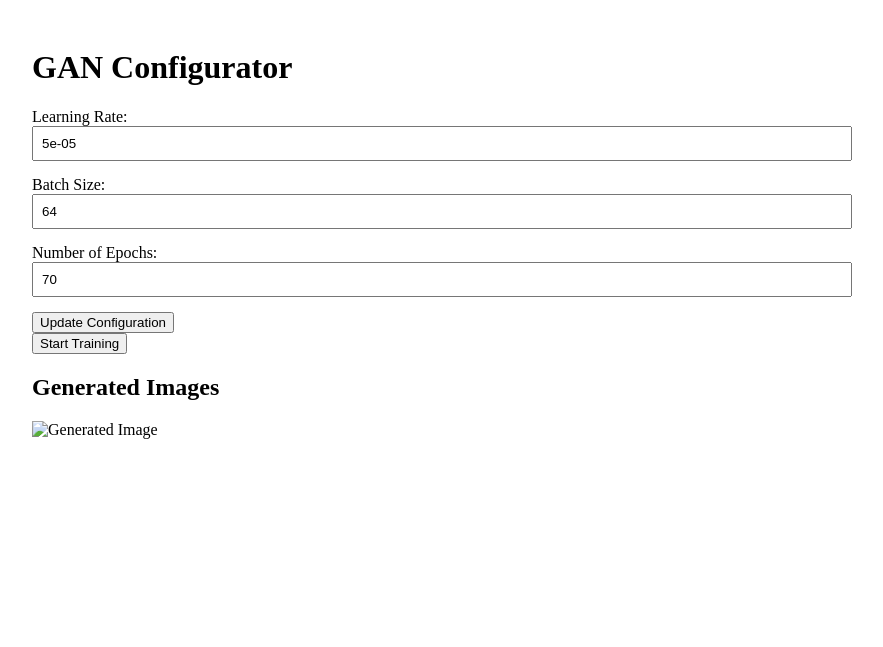
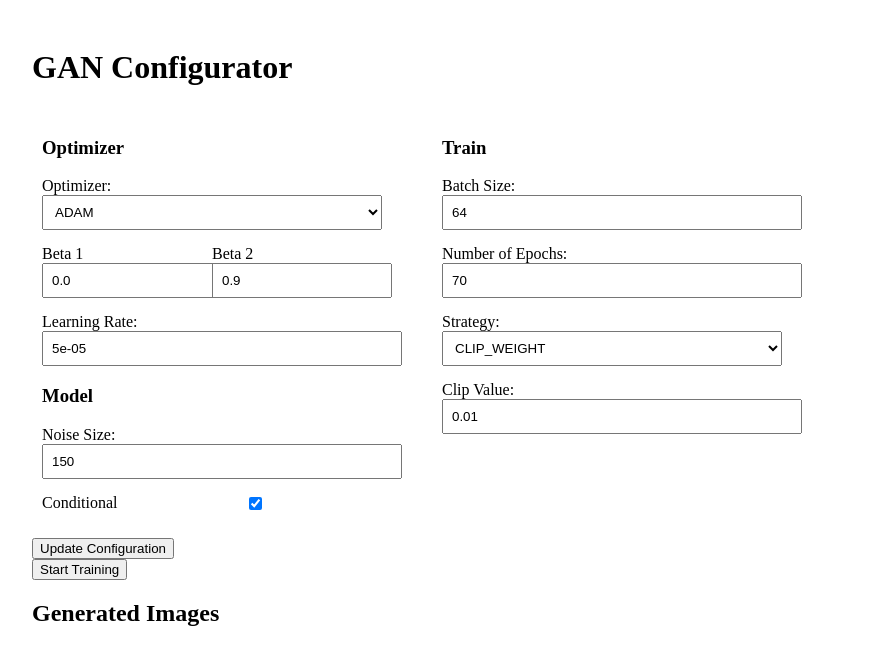
Before and after one commit to OrlovAlexandr/GAN_mnist_practice, a Flask app: page / in a window 1280 px wide. Shown: the top 647 px of the page, without its empty margins (208-1091 px from the left). Run offline with Flask 3, Linux system fonts and the light colour scheme.

Commit message:
GAN Configurator parameters added to the page

```diff
--- a/app.py
+++ b/app.py
@@ -2,6 +2,8 @@ import threading
 import time
 from pathlib import Path
 
+from config import Optimizer
+from config import Strategy
 from config import cfg
 from flask import Flask
 from flask import Response
@@ -35,13 +37,20 @@ def start_training():
     return jsonify({"status": "error", "message": "Training already in progress."})
 
 
-@app.route("/update_config", methods=["POST"])
+@app.route('/update_config', methods=['POST'])
 def update_config():
-    new_config = request.form.to_dict()
-    for key, value in new_config.items():
+    for key, value in request.form.items():
         if hasattr(cfg, key):
-            setattr(cfg, key, type(getattr(cfg, key))(value))
-    return jsonify({"status": "success", "message": "Configuration updated successfully"})
+            current_value = getattr(cfg, key)
+            if isinstance(current_value, Optimizer):
+                setattr(cfg, key, Optimizer[value])
+            elif isinstance(current_value, Strategy):
+                setattr(cfg, key, Strategy[value])
+            elif isinstance(current_value, bool):
+                setattr(cfg, key, value == 'on')
+            else:
+                setattr(cfg, key, type(current_value)(value))
+    return jsonify({"message": "Configuration updated successfully!"})
 
 
 @app.route("/get_latest_image")
@@ -67,16 +76,17 @@ def image_stream():
     def stream():
         global latest_image_file  # noqa: PLW0603
         while True:
-            new_image_file = sorted(image_path.glob('*.png'))[-1] if any(image_path.iterdir()) else None
-            if new_image_file != latest_image_file and is_file_complete(new_image_file):
-                latest_image_file = new_image_file
-                yield f"data: {latest_image_file.name}\n\n"
+            if image_path.exists():
+                new_image_file = sorted(image_path.glob('*.png'))[-1] if any(image_path.iterdir()) else None
+                if new_image_file and new_image_file != latest_image_file and is_file_complete(new_image_file):
+                    latest_image_file = new_image_file
+                    yield f"data: {latest_image_file.name}\n\n"
             time.sleep(1)
 
     return Response(stream(), content_type="text/event-stream")
 
 
-@app.route(f'/{image_path!s}/<path:filename>')
+@app.route(f'/{image_path}/<path:filename>')
 def static_images(filename):
     return send_from_directory(str(image_path), filename)
 
--- a/main.py
+++ b/main.py
@@ -32,7 +32,7 @@ def start_train():
     logger.info('Loaded data length: %d', len(loader))
 
     train_path = create_train_path()
-    train_model(loader, train_path)
+    train_model(loader, train_path, cfg.conditional)
 
 
 if __name__ == '__main__':
--- a/templates/index.html
+++ b/templates/index.html
@@ -10,16 +10,63 @@
         .form-group { margin-bottom: 15px; }
         .form-group label { display: block; }
         .form-group input, .form-group select { width: 100%; padding: 8px; }
+        .column { float: left; width: 45%; padding: 10px; box-sizing: border-box; margin-right: 5%; }
+        .column:last-child { margin-right: 0; /* Remove margin from the last column */ }
+        .row:after { content: ""; display: table; clear: both; }
+        #beta-fields { display: flex; }
+        #beta-fields .form-group { margin-right: 10px; }
     </style>
 </head>
+
 <body>
 <div class="container">
     <h1>GAN Configurator</h1>
     <form id="config-form">
+        <div class="row">
+            <!-- OPTIMIZER -->
+            <div class="column">
+                <h3>Optimizer</h3>
+                <div class="form-group">
+                    <label for="optimizer">Optimizer:</label>
+                    <select id="optimizer" name="optimizer">
+                        <option value="ADAM" {% if config.optimizer=='ADAM' %}selected{% endif %}>ADAM</option>
+                        <option value="RMSP" {% if config.optimizer=='RMSP' %}selected{% endif %}>RMSP</option>
+                    </select>
+                </div>
+                <!-- ADAM BETA -->
+                <div id="beta-fields" style="display: none; flex;">
+                    <div class="form-group" style="margin-right: 10px;">
+                        <label for="adam_beta1">Beta 1</label>
+                        <input type="float" id="adam_beta1" name="adam_beta1" value="{{ config.adam_beta1 }}">
+                    </div>
+                    <div class="form-group">
+                        <label for="adam_beta2">Beta 2</label>
+                        <input type="float" id="adam_beta2" name="adam_beta2" value="{{ config.adam_beta2 }}">
+                    </div>
+                </div>
+
                 <div class="form-group">
                     <label for="learn_rate">Learning Rate:</label>
                     <input type="text" id="learn_rate" name="learn_rate" value="{{ config.learn_rate }}">
                 </div>
+
+                <h3>Model</h3>
+                <div class="form-group">
+                    <label for="noise_size">Noise Size:</label>
+                    <input type="text" id="noise_size" name="noise_size" value="{{ config.noise_size }}">
+                </div>
+                <div class="form-group" style="display: flex; align-items: center;">
+                    <label for="conditional" style="margin-right: 10px;">Conditional</label>
+                    <input type="hidden" name="conditional" value="off">
+                    <input type="checkbox" id="conditional" name="conditional" {% if config.conditional %}checked{% endif %}>
+                </div>
+
+
+            </div>
+
+            <!-- TRAIN INFO -->
+            <div class="column">
+                <h3>Train</h3>
                 <div class="form-group">
                     <label for="batch_size">Batch Size:</label>
                     <input type="text" id="batch_size" name="batch_size" value="{{ config.batch_size }}">
@@ -27,6 +74,27 @@
                 <div class="form-group">
                     <label for="num_epochs">Number of Epochs:</label>
                     <input type="text" id="num_epochs" name="num_epochs" value="{{ config.num_epochs }}">
+                </div>
+                <div class="form-group">
+                    <label for="strategy">Strategy:</label>
+                    <select id="strategy" name="strategy">
+                        <option value="CLIP_WEIGHT" {% if config.strategy==
+                        'CLIP_WEIGHT' %}selected{% endif %}>CLIP_WEIGHT</option>
+                        <option value="GRAD_PENALTY" {% if config.strategy==
+                        'GRAD_PENALTY' %}selected{% endif %}>GRAD_PENALTY</option>
+                        <option value="NONE" {% if config.strategy==
+                        'NONE' %}selected{% endif %}>NONE</option>
+                    </select>
+                </div>
+                <div class="form-group" id="clip_value_group" style="display: none;">
+                    <label for="clip_value">Clip Value:</label>
+                    <input type="text" id="clip_value" name="clip_value" value="{{ config.clip_value }}">
+                </div>
+                <div class="form-group" id="gp_lambda_group" style="display: none;">
+                    <label for="gp_lambda">Lambda:</label>
+                    <input type="text" id="gp_lambda" name="gp_lambda" value="{{ config.gp_lambda }}">
+                </div>
+            </div>
         </div>
         <button type="submit">Update Configuration</button>
     </form>
@@ -49,10 +117,42 @@
                 tempImg.src = data.image_url;
             });
         }
+        function toggleFields() {
+            var strategy = $("#strategy").val();
+            if (strategy === "CLIP_WEIGHT") {
+                $("#clip_value_group").show();
+                $("#gp_lambda_group").hide();
+            } else if (strategy === "GRAD_PENALTY") {
+                $("#clip_value_group").hide();
+                $("#gp_lambda_group").show();
+            } else {
+                $("#clip_value_group").hide();
+                $("#gp_lambda_group").hide();
+            }
+        }
+        function toggleBetaFields() {
+            const optimizerSelect = document.getElementById('optimizer');
+            const betaFields = document.getElementById('beta-fields');
+
+            if (optimizerSelect.value === 'ADAM') {
+                betaFields.style.display = 'flex';
+            } else {
+                betaFields.style.display = 'none';
+            }
+        }
+
+        toggleFields(); // Initial check based on the current value
+        toggleBetaFields()
+        $("#strategy").change(toggleFields); // Check when strategy changes
+        $("#optimizer").change(toggleBetaFields); // Check when optimizer changes
+
+
 
         $("#config-form").on("submit", function(event) {
             event.preventDefault();
-                $.post("/update_config", $(this).serialize(), function(data) {
+            const formData = $(this).serialize();
+            console.log("Form data:", formData); // Log form data to verify
+            $.post("/update_config", formData, function(data) {
                 alert(data.message);
             });
         });
@@ -67,8 +167,6 @@
                     };
                 }
             });
-            setInterval(updateImage, 20000);
-            updateImage();
         });
     });
 </script>
```
Also changed, not shown: utils/plotting.py (+6 -1 lines). Lines whose indentation alone changed are shown as unchanged.
